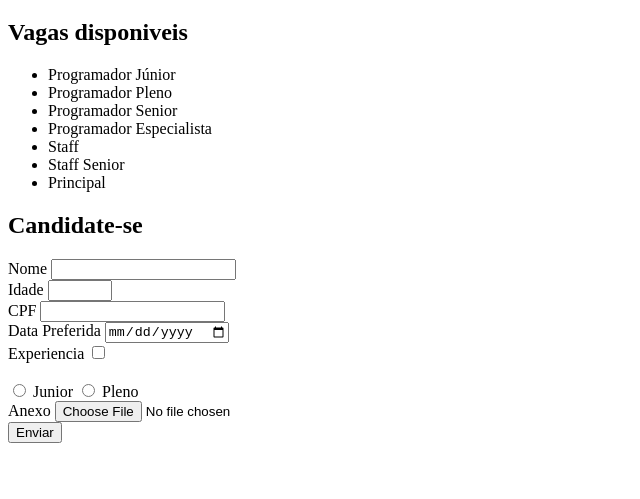
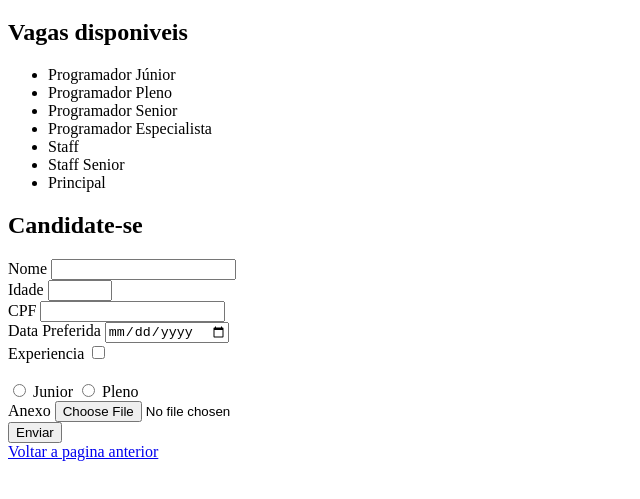
Before and after one commit to Lucasbenevenutti/curso-html, a plain HTML site: page trabalhe-conosco.html in a window 1280 px wide. Shown: the part 61-560 px from the top of the page, without its empty margins (0-640 px from the left). Drawn offline with Linux system fonts and the light colour scheme.

Commit message:
adicionado botao de voltar

```diff
--- a/trabalhe-conosco.html
+++ b/trabalhe-conosco.html
@@ -65,6 +65,7 @@
 
     </form>
     <!--Nome completo, CPF, data de nasicmento, experiencia sim/não, vaga{.....}, curriculum -->
+    <a href="index.html">Voltar a pagina anterior  </a>
 
 </body>
 </html>
```
